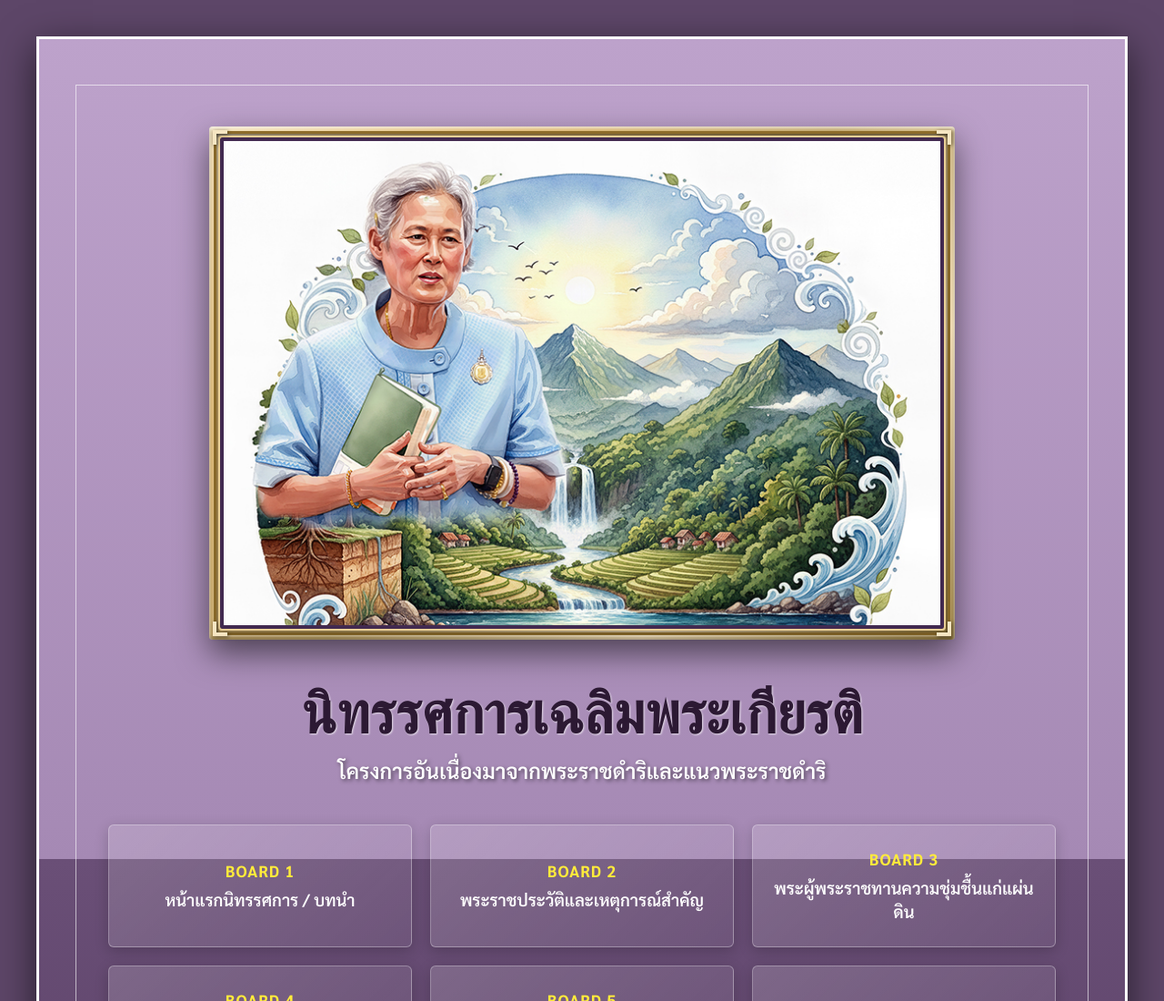
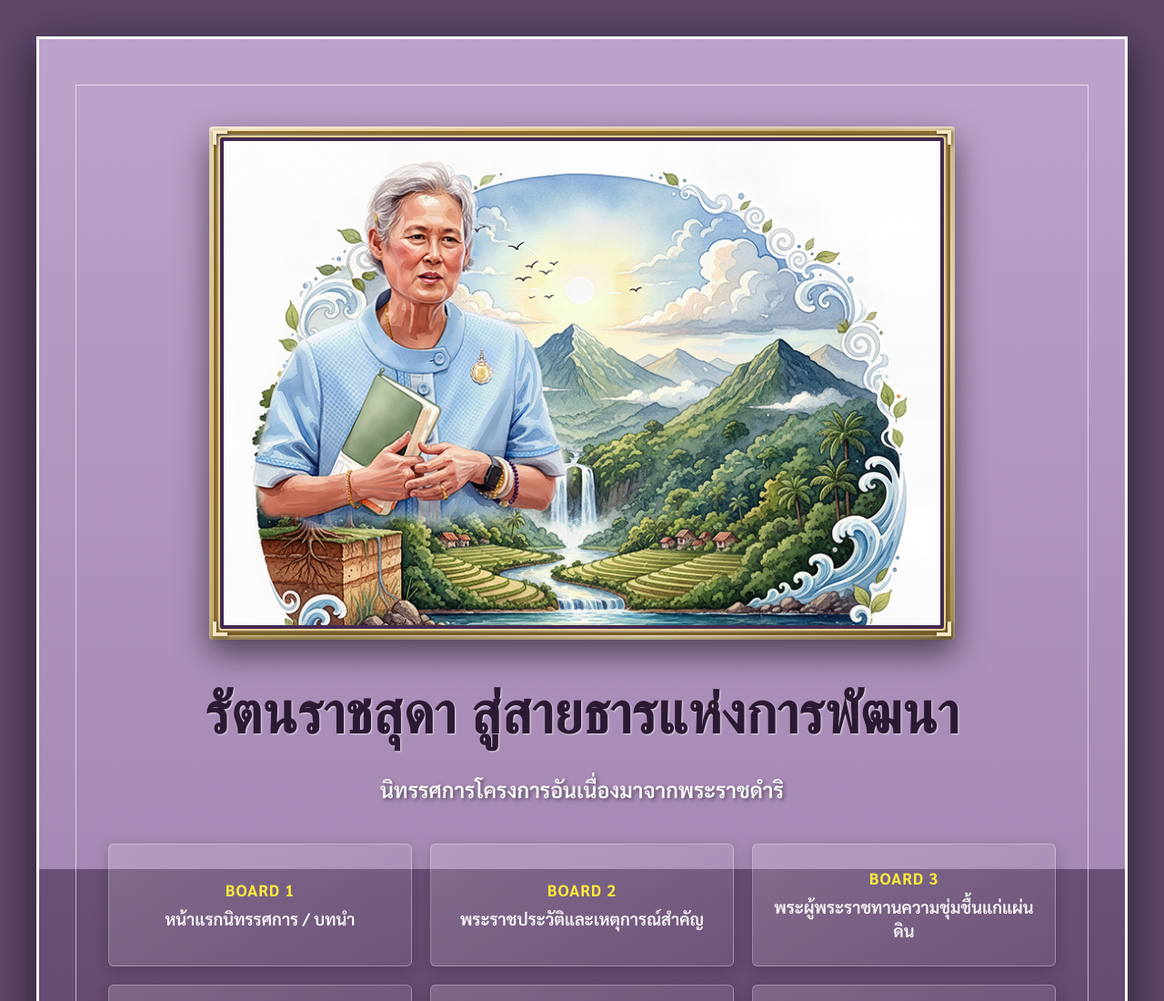
Before and after one commit to preechavud/hrh_sirindhorn, a plain HTML site: page index.html in a window 1280 px wide. Shown: the top 1100 px of the page at 91% size. Drawn offline with Linux system fonts and the light colour scheme; a web font is replaced by a local one.

Commit message:
Add files via upload

```diff
--- a/index.html
+++ b/index.html
@@ -263,8 +263,8 @@
             </div>
 
             <div class="header-section">
-                <h1 class="main-title">นิทรรศการเฉลิมพระเกียรติ</h1>
-                <p class="sub-title">โครงการอันเนื่องมาจากพระราชดำริและแนวพระราชดำริ</p>
+                <h1 class="main-title">รัตนราชสุดา สู่สายธารแห่งการพัฒนา</h1>
+               <br> <p class="sub-title">นิทรรศการโครงการอันเนื่องมาจากพระราชดำริ</p>
             </div>
 
             <div class="board-menu-grid">
```
